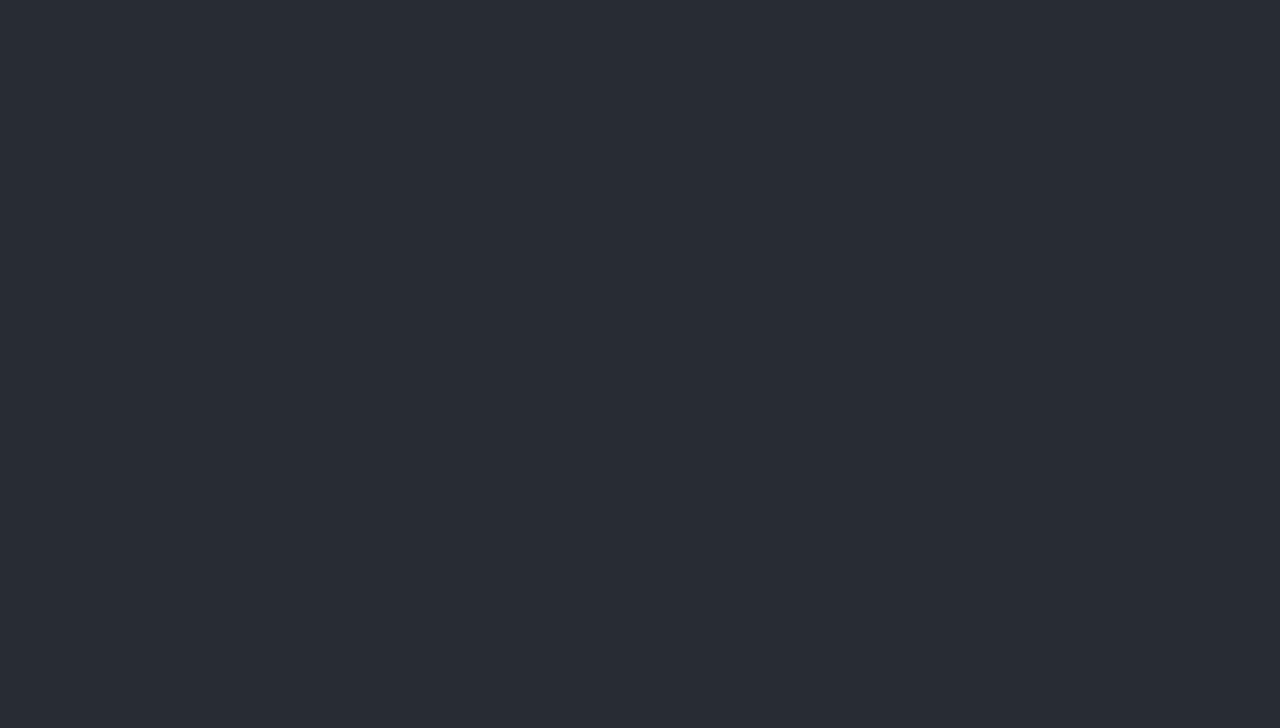
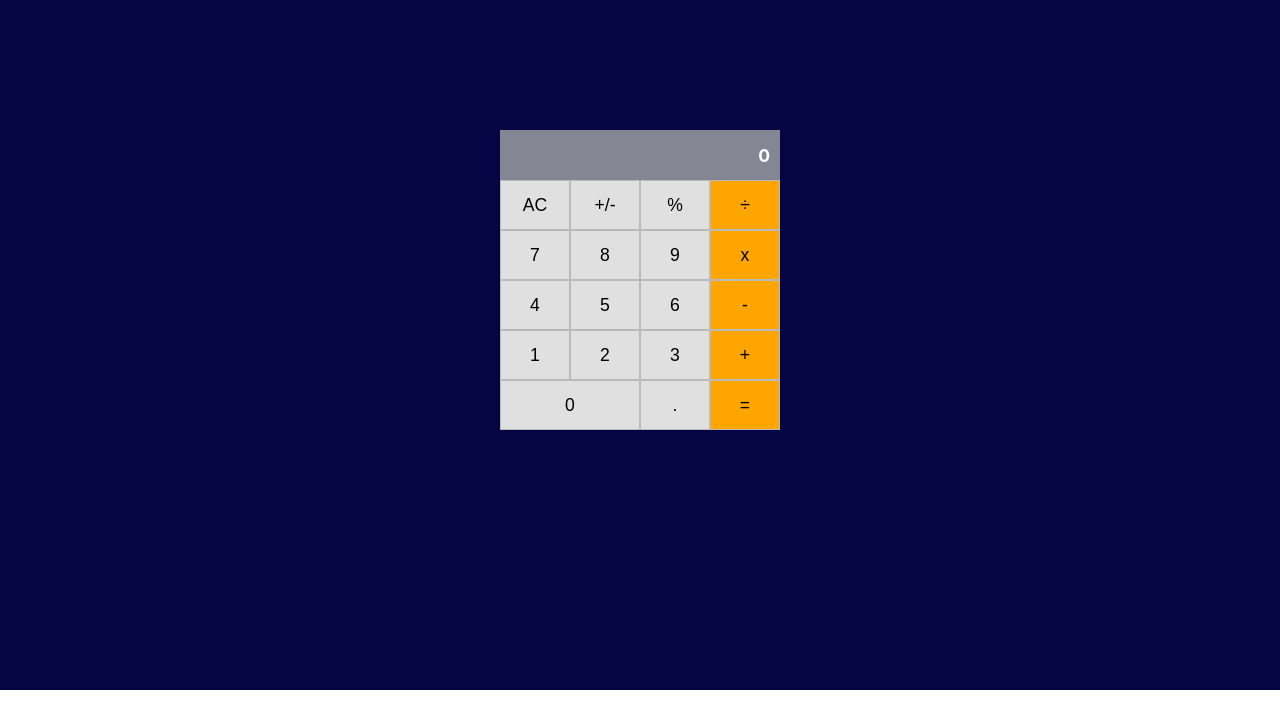
Before and after one commit to DarioAlessioR/math-magic, a React (Create React App) app: page / in a window 1280 px wide. Shown: the top 728 px of the page. Built offline with nearby package versions, Linux system fonts and the light colour scheme.

Commit message:
Update App.js and Calculator.js

```diff
--- a/src/App.css
+++ b/src/App.css
@@ -1,39 +1,76 @@
-.App {
-  text-align: center;
+* {
+  box-sizing: border-box;
+  margin: 0;
+  padding: 0;
 }
 
-.App-logo {
-  height: 40vmin;
-  pointer-events: none;
+.PageContainer {
+  background-color: rgb(5, 5, 68);
+  background-size: cover;
+  padding-bottom: 260px;
 }
 
-@media (prefers-reduced-motion: no-preference) {
-  .App-logo {
-    animation: App-logo-spin infinite 20s linear;
-  }
+.content > p {
+  font-size: 1.8em;
+  color: rgb(102, 34, 34);
+  font-weight: bold;
+  text-align: center;
+  padding: 80px 500px 50px 500px;
 }
 
-.App-header {
-  background-color: #282c34;
-  min-height: 100vh;
+.calculator-container {
+  max-width: 500px;
+  margin: 0 500px 0 500px;
+}
+
+.display {
+  background-color: #858693;
+  text-align: right;
+  color: #fff;
+  height: 50px;
+  font-weight: bold;
+  font-size: 1.1rem;
+  padding: 15px 10px 15px 0;
+}
+
+.list-btn {
+  display: grid;
+  grid-template-columns: 1fr 1fr 1fr 1fr;
+  grid-template-rows: auto;
+  height: 50px;
+}
+
+.list-btn-last {
+  display: grid;
+  grid-template-columns: 2fr 1fr 1fr;
+  grid-template-rows: auto;
+  height: 50px;
+}
+
+.list-btn-item {
+  min-width: 50px;
+  background-color: #e0e0e0;
+  border: thin solid #bababa;
+  margin: 0;
   display: flex;
-  flex-direction: column;
   align-items: center;
   justify-content: center;
-  font-size: calc(10px + 2vmin);
-  color: white;
+  font-size: 1.1rem;
+  cursor: pointer;
+  outline: none;
+  transition: 0.2s all;
 }
 
-.App-link {
-  color: #61dafb;
+.list-btn-item:hover {
+  background-color: rgba(56, 56, 61, 0.575);
+  color: #fff;
 }
 
-@keyframes App-logo-spin {
-  from {
-    transform: rotate(0deg);
-  }
+.list-btn-item:active {
+  transform: scale(0.85);
+  box-shadow: 3px 2px 25px 1px rgba(0, 0, 0, 0.25);
+}
 
-  to {
-    transform: rotate(360deg);
-  }
+.operator {
+  background-color: orange;
 }
--- a/src/App.js
+++ b/src/App.js
@@ -1,16 +1,16 @@
+import React, { Component } from 'react';
 import './App.css';
+import Calculator from './components/Calculator';
 
-function App() {
-  return (
-    <div className="App">
-      <header className="App-header">
+class App extends Component {
+  constructor(props) {
+    super(props);
+    this.state = {};
+  }
 
-
-
-
-      </header>
-    </div>
-  );
+  render() {
+    return (<Calculator />);
+  }
 }
 
 export default App;
--- a/src/components/Calculator.js
+++ b/src/components/Calculator.js
@@ -0,0 +1,54 @@
+import React, { Component } from 'react';
+import '../App.css';
+
+class Calculator extends Component {
+  constructor(props) {
+    super(props);
+    this.state = {};
+  }
+
+  render() {
+    return (
+      <main className="PageContainer">
+        <div className="content">
+          <p> </p>
+        </div>
+
+        <section className="calculator-container">
+          <div className="display">0</div>
+
+          <div className="list-btn">
+            <button className="list-btn-item" type="button">AC</button>
+            <button className="list-btn-item" type="button">+/-</button>
+            <button className="list-btn-item" type="button">%</button>
+            <button className="list-btn-item operator" type="button">÷</button>
+          </div>
+          <div className="list-btn">
+            <button className="list-btn-item" type="button">7</button>
+            <button className="list-btn-item" type="button">8</button>
+            <button className="list-btn-item" type="button">9</button>
+            <button className="list-btn-item operator" type="button">x</button>
+          </div>
+          <div className="list-btn">
+            <button className="list-btn-item" type="button">4</button>
+            <button className="list-btn-item" type="button">5</button>
+            <button className="list-btn-item" type="button">6</button>
+            <button className="list-btn-item operator" type="button">-</button>
+          </div>
+          <div className="list-btn">
+            <button className="list-btn-item" type="button">1</button>
+            <button className="list-btn-item" type="button">2</button>
+            <button className="list-btn-item" type="button">3</button>
+            <button className="list-btn-item operator" type="button">+</button>
+          </div>
+          <div className="list-btn-last">
+            <button className="list-btn-item" type="button">0</button>
+            <button className="list-btn-item" type="button">.</button>
+            <button className="list-btn-item operator" type="button">=</button>
+          </div>
+        </section>
+      </main>
+    );
+  }
+}
+export default Calculator;
```
